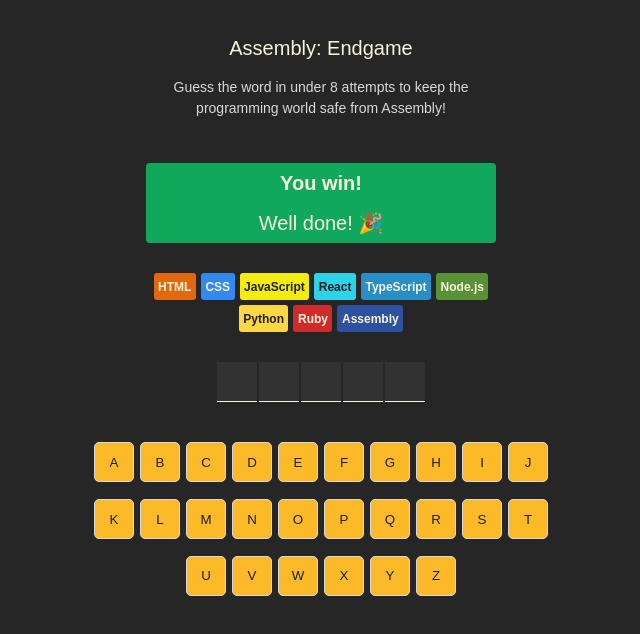
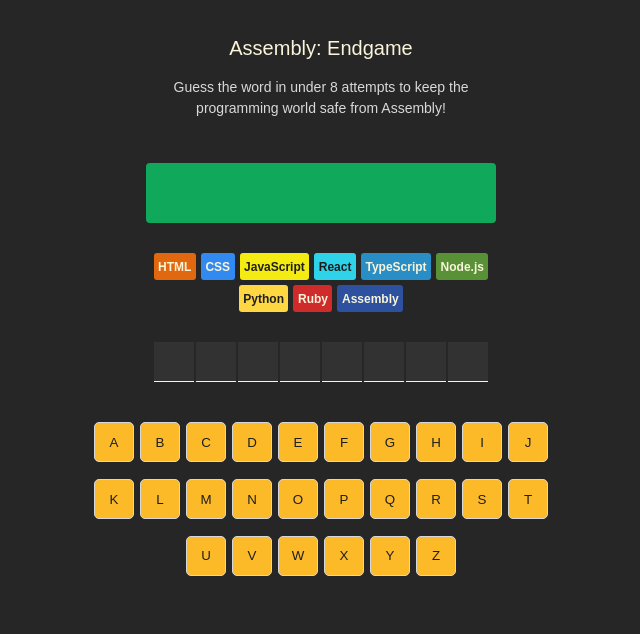
Before and after one commit to SwastikKaurav/Assembly-Endgame, a React (Vite) app: page / in a window 1280 px wide. Shown: the top 634 px of the page, without its empty margins (319-959 px from the left). Built offline with nearby package versions, Linux system fonts and the light colour scheme.

Commit message:
keyboard all funcationalities added, language chips functionalities added

```diff
--- a/src/App.jsx
+++ b/src/App.jsx
@@ -1,9 +1,10 @@
 import React from "react"
 import {languages} from "./languages.js"
 import {clsx} from "clsx"
+import {getWord,getFarewellText} from "./utils.js"
 
 export default function App(){
-  let [currentWord, setCurrentWord] = React.useState("react")
+  let [currentWord, setCurrentWord] = React.useState(()=>getWord())
   let [guessedLetters, setGuessedLetters] = React.useState([])
 
   const alphabets = "abcdefghijklmnopqrstuvwxyz"
@@ -19,9 +20,38 @@
     ))
   }
 
-  const languagesElements = languages.map(language=> {
+  function newGame(){
+    setCurrentWord(getWord())
+    setGuessedLetters([])
+  }
+
+  function gameStatus(){
+    if (!isGameOver){
+      return <>
+      <p>{getWord(languages[wrongGuessCount-1].name)}</p>
+      </>
+    }
+    if (isGameOver){
+      if(isGameWon){
+        return <>
+        <h1>You win!</h1>
+        <p>Well done! 🎉</p>
+        </>
+      }
+      else{
+        return <>
+        <h1>Game Over!</h1>
+        <p>You lose! Better start learning Assembly 😭</p>
+        </>
+      }
+    }
+  }
+
+  const languagesElements = languages.map((language,index)=> {
     let styleElements = {backgroundColor: language.backgroundColor, color: language.color}
-    return <p className="language-name" style={styleElements}>{language.name}</p>
+    let languageLost = index < wrongGuessCount
+    let classname = clsx("language-chip",{lost:languageLost})
+    return <p className={classname} style={styleElements}>{language.name}</p>
   })
 
   const letterElements = currentWord.split("").map(letter=>{
@@ -33,8 +63,9 @@
     let isGuessed = guessedLetters.includes(char)
     let isCorrect = isGuessed && currentWord.includes(char)
     let isWrong = isGuessed && !currentWord.includes(char)
-    const classname = clsx({correct: isCorrect, wrong: isWrong})
-    return <button key={char} className={classname} onClick={()=>addGuessesLetters(char)}>{char.toUpperCase()}</button>
+    const classname = clsx({correct: isCorrect, wrong: isWrong, over: isGameOver})
+
+    return <button key={char} className={classname} disabled={isGameOver} onClick={()=>addGuessesLetters(char)}>{char.toUpperCase()}</button>
   })
 
   return (
@@ -46,11 +77,10 @@
       </header>
 
       <section className="game-status">
-        <h2>You win!</h2>
-        <p>Well done! 🎉</p>
+        {gameStatus}
       </section>
 
-      <section className="languages-chip">
+      <section className="language-chips">
         {languagesElements}
       </section>
 
@@ -63,7 +93,7 @@
       </section>
 
       <section className="new-game-button-section">
-        {isGameOver ? <button className="new-game-button">New Game</button>:null}
+        {isGameOver ? <button className="new-game-button" onClick={newGame}>New Game</button>:null}
       </section>
 
     </main>
--- a/src/index.css
+++ b/src/index.css
@@ -63,7 +63,7 @@
   margin: 5px;
 }
 
-section.languages-chip{
+section.language-chips{
   display: flex;
   justify-content: center;
   gap: 5px;
@@ -72,13 +72,29 @@
   margin-bottom: 30px;
 }
 
-section.languages-chip > p.language-name{
+section.language-chips > p.language-chip{
   font-weight: 700;
   font-size: 12px;
   text-align: center;
   border-radius: 3px;
   padding: 4.5px;
   margin: 0;
+  position: relative;
+}
+
+section.language-chips > p.language-chip.lost::before{
+  position: absolute;
+  content: "💀";
+  display: flex;
+  justify-content: center;
+  align-items: center;
+  height: 100%;
+  width: 100%;
+  top: 0;
+  bottom: 0;
+  left: 0;
+  right: 0;
+  background-color: rgba(0, 0, 0, 0.7);
 }
 
 section.word {
@@ -129,6 +145,11 @@
   background-color: #EC5D49;
 }
 
+section.keyboard > button.over{
+  opacity: 0.5;
+  cursor: not-allowed;
+}
+
 section.new-game-button-section > button.new-game-button{
   background-color: #11B5E5;
   width: 228px;
--- /dev/null
+++ b/src/utils.js
@@ -0,0 +1,26 @@
+import {words} from "./words.js"
+
+export function getWord(){
+    let wordIndex = Math.floor(Math.random() * words.length)
+    return words[wordIndex]
+}
+
+export function getFarewellText(language) {
+    const options = [
+        `Farewell, ${language}`,
+        `Adios, ${language}`,
+        `R.I.P., ${language}`,
+        `We'll miss you, ${language}`,
+        `Oh no, not ${language}!`,
+        `${language} bites the dust`,
+        `Gone but not forgotten, ${language}`,
+        `The end of ${language} as we know it`,
+        `Off into the sunset, ${language}`,
+        `${language}, it's been real`,
+        `${language}, your watch has ended`,
+        `${language} has left the building`
+    ];
+
+    const randomIndex = Math.floor(Math.random() * options.length);
+    return options[randomIndex];
+}
--- /dev/null
+++ b/src/words.js
@@ -0,0 +1,484 @@
+export const words = [
+  "about",
+  "account",
+  "across",
+  "addition",
+  "after",
+  "again",
+  "against",
+  "agreement",
+  "almost",
+  "among",
+  "amount",
+  "amusement",
+  "angle",
+  "angry",
+  "animal",
+  "answer",
+  "apparatus",
+  "apple",
+  "approval",
+  "argument",
+  "attack",
+  "attempt",
+  "attention",
+  "authority",
+  "automatic",
+  "awake",
+  "balance",
+  "basin",
+  "basket",
+  "beautiful",
+  "because",
+  "before",
+  "behaviour",
+  "belief",
+  "berry",
+  "between",
+  "birth",
+  "bitter",
+  "black",
+  "blade",
+  "blood",
+  "board",
+  "boiling",
+  "bottle",
+  "brain",
+  "brake",
+  "branch",
+  "brass",
+  "bread",
+  "breath",
+  "brick",
+  "bridge",
+  "bright",
+  "broken",
+  "brother",
+  "brown",
+  "brush",
+  "bucket",
+  "building",
+  "burst",
+  "business",
+  "butter",
+  "button",
+  "camera",
+  "canvas",
+  "carriage",
+  "cause",
+  "certain",
+  "chain",
+  "chalk",
+  "chance",
+  "change",
+  "cheap",
+  "cheese",
+  "chemical",
+  "chest",
+  "chief",
+  "church",
+  "circle",
+  "clean",
+  "clear",
+  "clock",
+  "cloth",
+  "cloud",
+  "collar",
+  "colour",
+  "comfort",
+  "committee",
+  "common",
+  "company",
+  "complete",
+  "complex",
+  "condition",
+  "conscious",
+  "control",
+  "copper",
+  "cotton",
+  "cough",
+  "country",
+  "cover",
+  "crack",
+  "credit",
+  "crime",
+  "cruel",
+  "crush",
+  "current",
+  "curtain",
+  "curve",
+  "cushion",
+  "damage",
+  "danger",
+  "daughter",
+  "death",
+  "decision",
+  "degree",
+  "delicate",
+  "dependent",
+  "design",
+  "desire",
+  "detail",
+  "different",
+  "digestion",
+  "direction",
+  "dirty",
+  "discovery",
+  "disease",
+  "disgust",
+  "distance",
+  "division",
+  "doubt",
+  "drain",
+  "drawer",
+  "dress",
+  "drink",
+  "driving",
+  "early",
+  "earth",
+  "education",
+  "effect",
+  "elastic",
+  "electric",
+  "engine",
+  "enough",
+  "equal",
+  "error",
+  "event",
+  "every",
+  "example",
+  "exchange",
+  "existence",
+  "expansion",
+  "expert",
+  "false",
+  "family",
+  "father",
+  "feather",
+  "feeble",
+  "feeling",
+  "female",
+  "fertile",
+  "fiction",
+  "field",
+  "fight",
+  "finger",
+  "first",
+  "fixed",
+  "flame",
+  "flight",
+  "floor",
+  "flower",
+  "foolish",
+  "force",
+  "forward",
+  "frame",
+  "frequent",
+  "friend",
+  "front",
+  "fruit",
+  "future",
+  "garden",
+  "general",
+  "glass",
+  "glove",
+  "grain",
+  "grass",
+  "great",
+  "green",
+  "group",
+  "growth",
+  "guide",
+  "hammer",
+  "hanging",
+  "happy",
+  "harbour",
+  "harmony",
+  "healthy",
+  "hearing",
+  "heart",
+  "history",
+  "hollow",
+  "horse",
+  "hospital",
+  "house",
+  "humour",
+  "important",
+  "impulse",
+  "increase",
+  "industry",
+  "insect",
+  "insurance",
+  "interest",
+  "invention",
+  "island",
+  "jelly",
+  "jewel",
+  "journey",
+  "judge",
+  "kettle",
+  "knife",
+  "knowledge",
+  "language",
+  "laugh",
+  "learning",
+  "leather",
+  "letter",
+  "level",
+  "library",
+  "light",
+  "limit",
+  "linen",
+  "liquid",
+  "little",
+  "living",
+  "loose",
+  "machine",
+  "manager",
+  "market",
+  "married",
+  "match",
+  "material",
+  "measure",
+  "medical",
+  "meeting",
+  "memory",
+  "metal",
+  "middle",
+  "military",
+  "minute",
+  "mixed",
+  "money",
+  "monkey",
+  "month",
+  "morning",
+  "mother",
+  "motion",
+  "mountain",
+  "mouth",
+  "muscle",
+  "music",
+  "narrow",
+  "nation",
+  "natural",
+  "necessary",
+  "needle",
+  "nerve",
+  "night",
+  "noise",
+  "normal",
+  "north",
+  "number",
+  "offer",
+  "office",
+  "operation",
+  "opinion",
+  "opposite",
+  "orange",
+  "order",
+  "ornament",
+  "other",
+  "owner",
+  "paint",
+  "paper",
+  "parallel",
+  "parcel",
+  "paste",
+  "payment",
+  "peace",
+  "pencil",
+  "person",
+  "physical",
+  "picture",
+  "place",
+  "plane",
+  "plant",
+  "plate",
+  "please",
+  "pleasure",
+  "plough",
+  "pocket",
+  "point",
+  "poison",
+  "polish",
+  "political",
+  "porter",
+  "position",
+  "possible",
+  "potato",
+  "powder",
+  "power",
+  "present",
+  "price",
+  "print",
+  "prison",
+  "private",
+  "probable",
+  "process",
+  "produce",
+  "profit",
+  "property",
+  "prose",
+  "protest",
+  "public",
+  "purpose",
+  "quality",
+  "question",
+  "quick",
+  "quiet",
+  "quite",
+  "range",
+  "reaction",
+  "reading",
+  "ready",
+  "reason",
+  "receipt",
+  "record",
+  "regret",
+  "regular",
+  "relation",
+  "religion",
+  "request",
+  "respect",
+  "reward",
+  "rhythm",
+  "right",
+  "river",
+  "rough",
+  "round",
+  "scale",
+  "school",
+  "science",
+  "scissors",
+  "screw",
+  "second",
+  "secret",
+  "secretary",
+  "selection",
+  "sense",
+  "separate",
+  "serious",
+  "servant",
+  "shade",
+  "shake",
+  "shame",
+  "sharp",
+  "sheep",
+  "shelf",
+  "shirt",
+  "shock",
+  "short",
+  "silver",
+  "simple",
+  "sister",
+  "skirt",
+  "sleep",
+  "slope",
+  "small",
+  "smash",
+  "smell",
+  "smile",
+  "smoke",
+  "smooth",
+  "snake",
+  "sneeze",
+  "society",
+  "solid",
+  "sound",
+  "south",
+  "space",
+  "spade",
+  "special",
+  "sponge",
+  "spoon",
+  "spring",
+  "square",
+  "stage",
+  "stamp",
+  "start",
+  "statement",
+  "station",
+  "steam",
+  "steel",
+  "stick",
+  "sticky",
+  "stiff",
+  "still",
+  "stitch",
+  "stocking",
+  "stomach",
+  "stone",
+  "store",
+  "story",
+  "straight",
+  "strange",
+  "street",
+  "stretch",
+  "strong",
+  "structure",
+  "substance",
+  "sudden",
+  "sugar",
+  "summer",
+  "support",
+  "surprise",
+  "sweet",
+  "system",
+  "table",
+  "taste",
+  "teaching",
+  "tendency",
+  "theory",
+  "there",
+  "thick",
+  "thing",
+  "thought",
+  "thread",
+  "throat",
+  "through",
+  "through",
+  "thumb",
+  "thunder",
+  "ticket",
+  "tight",
+  "tired",
+  "together",
+  "tomorrow",
+  "tongue",
+  "tooth",
+  "touch",
+  "trade",
+  "train",
+  "transport",
+  "trick",
+  "trouble",
+  "trousers",
+  "twist",
+  "umbrella",
+  "under",
+  "value",
+  "verse",
+  "vessel",
+  "violent",
+  "voice",
+  "waiting",
+  "waste",
+  "watch",
+  "water",
+  "weather",
+  "weight",
+  "wheel",
+  "where",
+  "while",
+  "whistle",
+  "white",
+  "window",
+  "winter",
+  "woman",
+  "wound",
+  "writing",
+  "wrong",
+  "yellow",
+  "yesterday",
+  "young"
+];
```
